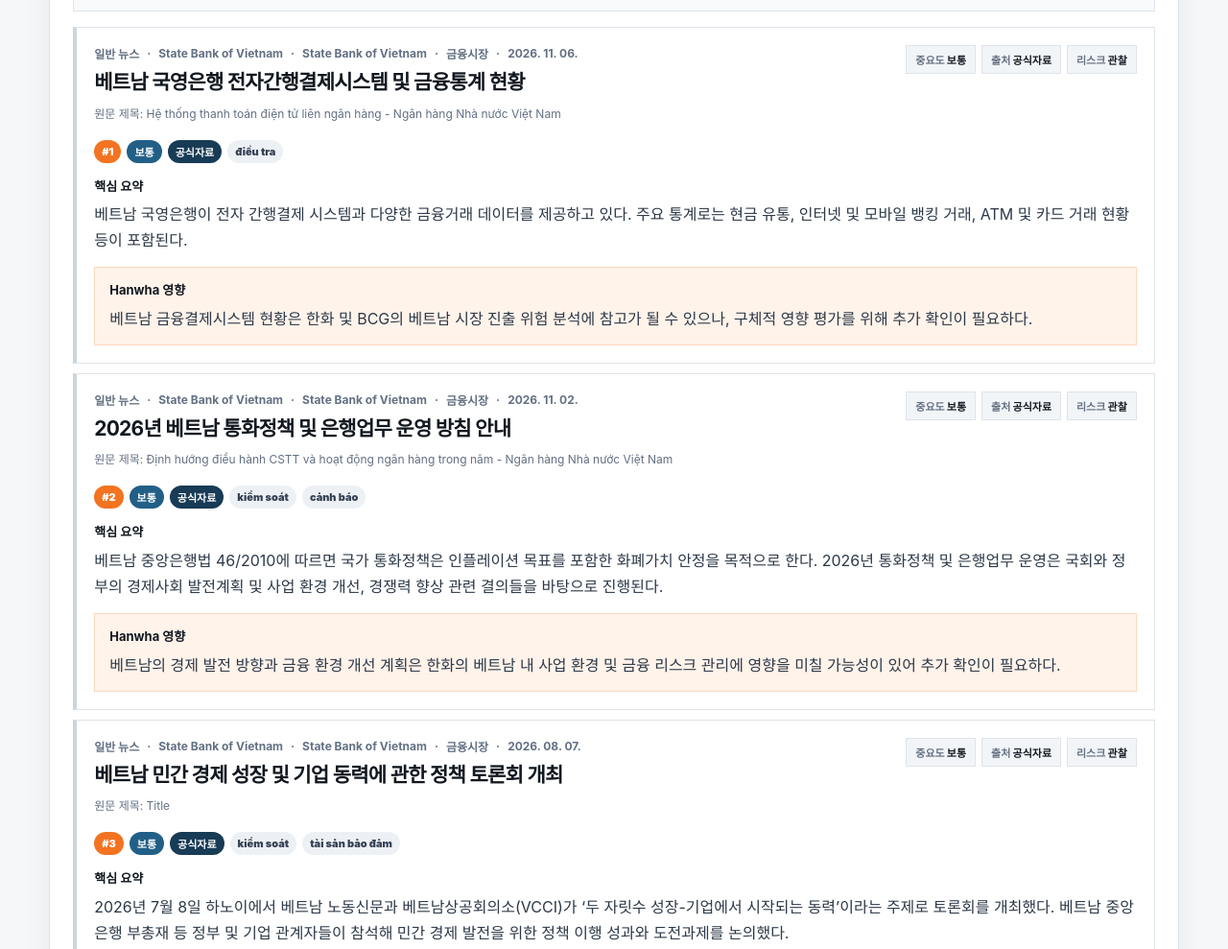
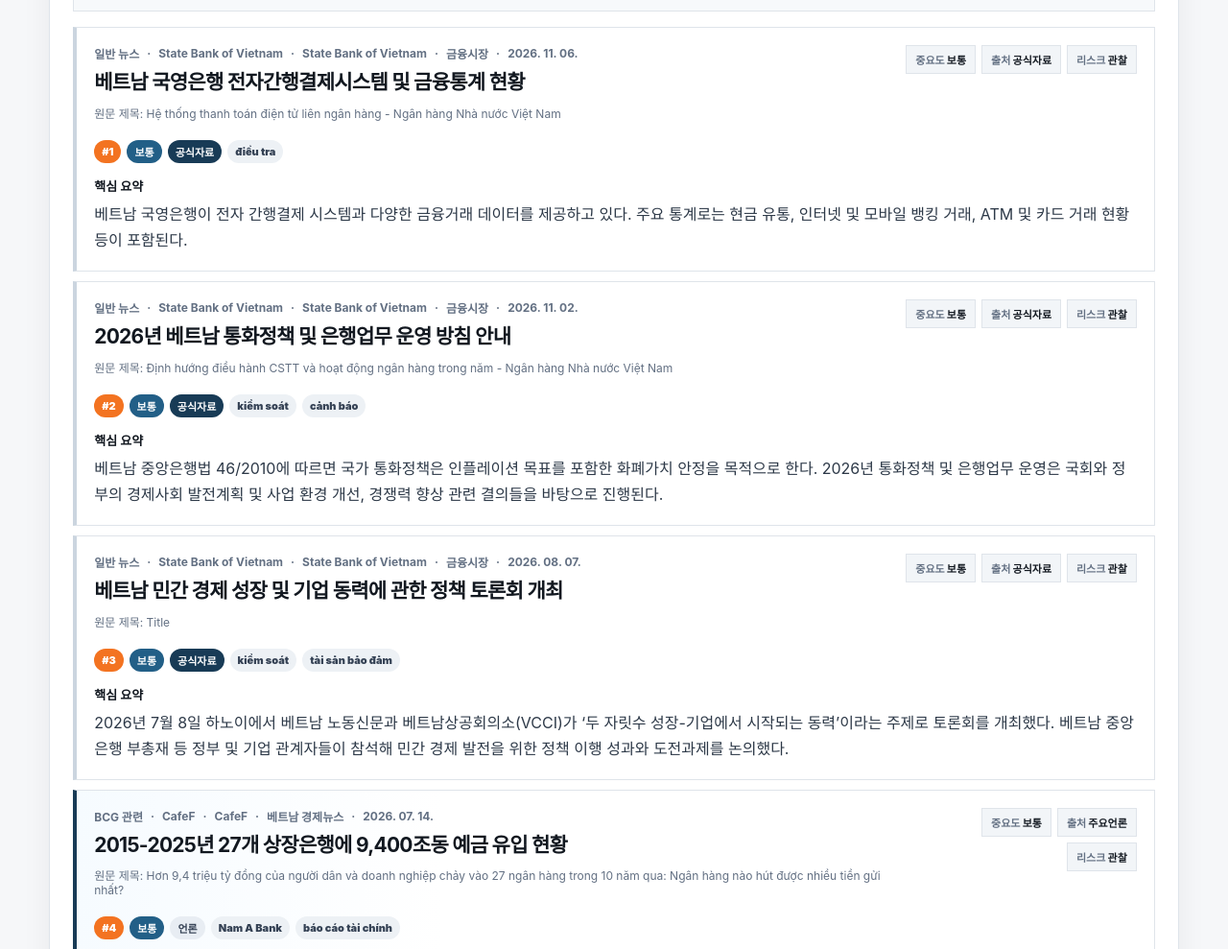
Before and after one commit to jeonys-12/vietnam-economic-newsletter, a website: page index.html in a window 1280 px wide. Shown: the part 1060-2049 px from the top of the page at 96% size. Drawn offline with Linux system fonts and the light colour scheme.

Commit message:
Remove Hanwha impact section from news cards

```diff
--- a/app.js
+++ b/app.js
@@ -458,7 +458,6 @@
     const priorityKo = PRIORITY_LABELS_KO[item.priority] || priority;
     const title = displayTitle(item);
     const summary = displaySummary(item);
-    const impact = displayImpact(item);
     const showOriginal = item.title_original && item.title_original !== title;
     const officialBcg = isBcgOfficial(item);
     const bcg = isBcgItem(item);
@@ -497,7 +496,6 @@
           ${companyTags}${riskTags}
         </div>
         <p class="summary"><strong>핵심 요약</strong>${escapeHtml(summary)}</p>
-        <p class="impact emphasized"><strong>Hanwha 영향</strong>${escapeHtml(impact)}</p>
       </article>
     `;
   }).join("");
--- a/style.css
+++ b/style.css
@@ -320,15 +320,8 @@
   font-weight: 900;
 }
 .grade-pill strong { color: var(--text); }
-.summary,
-.impact { margin: 14px 0 0; line-height: 1.68; color: #2d3948; }
-.summary strong,
-.impact strong { display: block; margin-bottom: 5px; color: var(--text); font-size: 13px; }
-.impact.emphasized {
-  padding: 13px 15px;
-  background: var(--brand-soft);
-  border: 1px solid #ffd7be;
-}
+.summary { margin: 14px 0 0; line-height: 1.68; color: #2d3948; }
+.summary strong { display: block; margin-bottom: 5px; color: var(--text); font-size: 13px; }
 
 .source-note {
   margin-top: 0;
```
